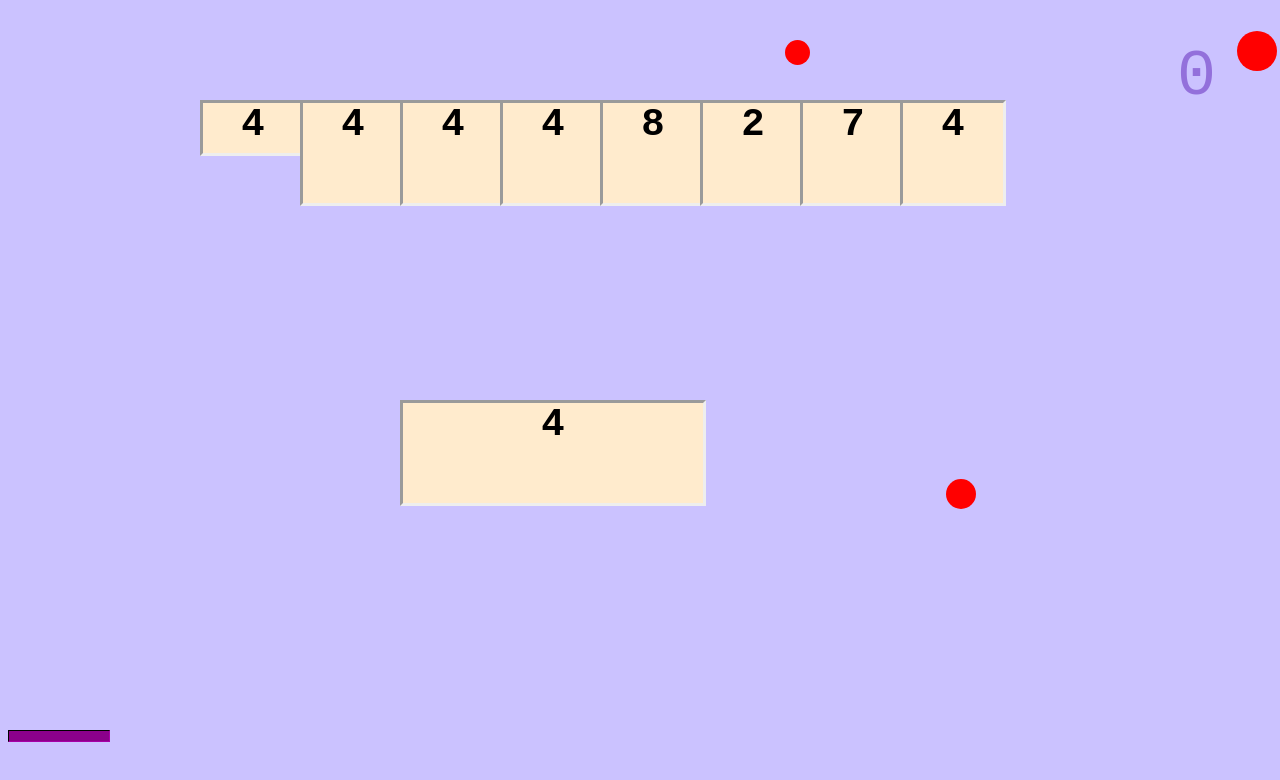
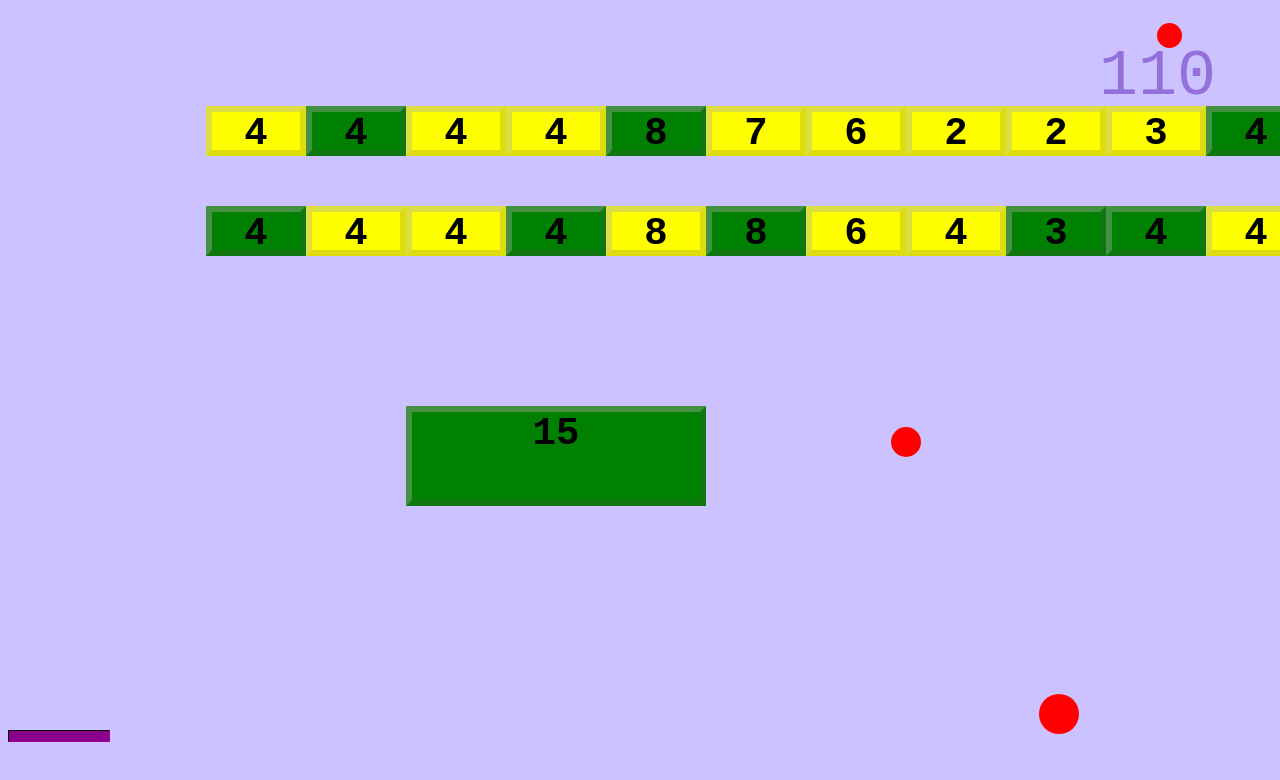
Before and after one commit to Andser99/Brick, a website with bundled scripts: page public/html/b.html in a window 1280 px wide. Built offline with nearby package versions, Linux system fonts and the light colour scheme.

Commit message:
added brick colors and speed ball effect

```diff
--- a/public/css/style.css
+++ b/public/css/style.css
@@ -20,14 +20,18 @@ body {
 }
 .brick {
     position: fixed;
-    background-color: blanchedalmond;
+    background-color: yellow;
     text-align: center;
-    border: inset 3px;
+    border: inset 6px yellow;
     vertical-align: middle;
     font-family: monospace;
     font-weight: bolder;
     color: black;
     font-size: 3em;
+    border-top-color: rgba(255, 255, 255, 0.4);
+    border-left-color: rgba(255, 255, 255, 0.4);
+    border-right-color: rgba(80, 80, 80, 0.2);
+    border-bottom-color: rgba(80, 80, 80, 0.2);
 
 }
 .score {
--- a/public/html/b.html
+++ b/public/html/b.html
@@ -22,6 +22,26 @@
         <div id="brick7" class="brick"></div>
         <div id="brick8" class="brick"></div>
         <div id="brick9" class="brick"></div>
+        <div id="brick10" class="brick"></div>
+        <div id="brick11" class="brick"></div>
+        <div id="brick12" class="brick"></div>
+        <div id="brick13" class="brick"></div>
+        <div id="brick14" class="brick"></div>
+        <div id="brick15" class="brick"></div>
+        <div id="brick16" class="brick"></div>
+        <div id="brick17" class="brick"></div>
+        <div id="brick18" class="brick"></div>
+        <div id="brick19" class="brick"></div>
+        <div id="brick20" class="brick"></div>
+        <div id="brick21" class="brick"></div>
+        <div id="brick22" class="brick"></div>
+        <div id="brick23" class="brick"></div>
+        <div id="brick24" class="brick"></div>
+        <div id="brick25" class="brick"></div>
+        <div id="brick26" class="brick"></div>
+        <div id="brick27" class="brick"></div>
+        <div id="brick28" class="brick"></div>
+        <div id="brick29" class="brick"></div>
     </div>
     <div id="menu"></div>
 </body>
--- a/public/js/Brick.js
+++ b/public/js/Brick.js
@@ -2,8 +2,9 @@ import { GameObject } from './GameObject.js';
 import { toPixels } from './Util.js';
 
 export class Brick extends GameObject {
-    constructor(w, h, element, posX, posY, lifes) {
+    constructor(w, h, element, posX, posY, lifes, color) {
         super(w, h, element, posX, posY);
+        this.color = color;
         this.posX = posX;
         this.posY = posY;
         this.element = element;
@@ -11,14 +12,15 @@ export class Brick extends GameObject {
         this.setW(w);
         this.setH(h);
         this.element.innerHTML = this.lifes;
-        this.element.style.left = toPixels(posX);
-        this.element.style.top = toPixels(posY);
+        this.element.style.left = toPixels(posX+6);
+        this.element.style.top = toPixels(posY+6);
+        this.element.style.backgroundColor = color;
     }
 
     setW(value) {
         this.w = value;
         if (this.element != undefined) {
-            this.element.style.width = toPixels(this.w);
+            this.element.style.width = toPixels(this.w-12);
         }
         this.w = value + 6;
     }
@@ -26,16 +28,22 @@ export class Brick extends GameObject {
     setH(value) {
         this.h = value;
         if (this.element != undefined) {
-            this.element.style.height = toPixels(this.h);
+            this.element.style.height = toPixels(this.h-12);
         }
-        this.h = value + 6;
     }
 
     collide(collider) {
         this.lifes--;
         this.element.innerHTML = this.lifes;
+        this.color;
+        setTimeout(() => {
+            this.element.style.backgroundColor = "dark"+this.color;
+            setTimeout(()=> {
+                this.element.style.backgroundColor = this.color;
+            }, 60)
+        }, 0);
+        collider.owner.score += 10;
         if (this.lifes <= 0) {
-            collider.owner.score += 100;
             this.element.style.display = "none";
             GameObject.removeItemFromArr(this);
         }
--- a/public/js/Effects.js
+++ b/public/js/Effects.js
@@ -61,6 +61,33 @@ export function WidenerEffect(multiplier) {
     }
 }
 
+export function BallSpeedEffect(multiplier) {
+    var isEnabled = false;
+    var enable = (gameObject) => {
+        gameObject.speed *= multiplier;
+    }
+    var disable = (gameObject) => {
+        gameObject.speed /= multiplier;
+    }
+    return {
+        enable: (gameObject) => {
+            if (!isEnabled) {
+                enable(gameObject);
+                isEnabled = true;
+                return true;
+            }
+            return false;
+        },
+        disable: (gameObject) => {
+            if (isEnabled){
+                disable(gameObject);
+                isEnabled = false;
+                return true;
+            }
+            return false;
+        }
+    }
+}
 // NYI
 // export function BounceSpeedMultiplier(multiplier) {
 //     return {
--- a/public/js/Game.js
+++ b/public/js/Game.js
@@ -1,5 +1,5 @@
 import { GameObject } from './GameObject.js';
-import { Modifier, EnlargerEffect, WidenerEffect} from './Effects.js';
+import { Modifier, EnlargerEffect, WidenerEffect, BallSpeedEffect} from './Effects.js';
 import { Player } from './Player.js';
 import { Brick } from './Brick.js';
 import { Ball } from './Ball.js';
@@ -28,20 +28,41 @@ function startGame() {
     var modB = new Modifier("Width1++", new WidenerEffect(2), player);
     var modC = new Modifier("Width2++", new WidenerEffect(1.75), player);
 
-    var ball = new Ball("Ball1", 1, 0, 1, 785, 50, 25, 25, container, player);
-    var modD = new Modifier("WidthBall++", new EnlargerEffect(2), ball);
-    var ball = new Ball("Ball2", 1, 0.4, 1, 400, 700, 30, 30, container, player);
-    var ball = new Ball("Ball3", 1, 0.9, 1, 200, 900, 40, 40, container, player);
+    var ballA = new Ball("BallA", 2, 0.33, 1, 785, 50, 25, 25, container, player);
+    var modD = new Modifier("WidthBall++", new EnlargerEffect(2), ballA);
+    var ballB = new Ball("BallB", 3, 0.4, 1, 400, 700, 30, 30, container, player);
+    var ballC = new Ball("BallC", 2, 0.9, 1, 200, 900, 40, 40, container, player);
+    var modE = new Modifier("SpeedBall++", new BallSpeedEffect(2), ballB);
 
-    var brick1 = new Brick(300, 100, document.getElementById("brick1"), 400, 400, 4);
-    var brick1 = new Brick(100, 50, document.getElementById("brick2"), 200, 100, 4);
-    var brick1 = new Brick(100, 100, document.getElementById("brick3"), 300, 100, 4);
-    var brick1 = new Brick(100, 100, document.getElementById("brick4"), 400, 100, 4);
-    var brick1 = new Brick(100, 100, document.getElementById("brick5"), 500, 100, 4);
-    var brick1 = new Brick(100, 100, document.getElementById("brick6"), 600, 100, 8);
-    var brick1 = new Brick(100, 100, document.getElementById("brick7"), 700, 100, 8);
-    var brick1 = new Brick(100, 100, document.getElementById("brick8"), 800, 100, 8);
-    var brick1 = new Brick(100, 100, document.getElementById("brick9"), 900, 100, 4);
+    var brick1 = new Brick(300, 100, document.getElementById("brick1"), 400, 400, 15, "green");
+    var brick2 = new Brick(100, 50, document.getElementById("brick2"), 200, 100, 4, "yellow");
+    var brick3 = new Brick(100, 50, document.getElementById("brick3"), 300, 100, 4, "green");
+    var brick4 = new Brick(100, 50, document.getElementById("brick4"), 400, 100, 4, "yellow");
+    var brick5 = new Brick(100, 50, document.getElementById("brick5"), 500, 100, 4, "yellow");
+    var brick6 = new Brick(100, 50, document.getElementById("brick6"), 600, 100, 8, "green");
+    var brick7 = new Brick(100, 50, document.getElementById("brick7"), 700, 100, 8, "yellow");
+    var brick8 = new Brick(100, 50, document.getElementById("brick8"), 800, 100, 8, "yellow");
+    var brick9 = new Brick(100, 50, document.getElementById("brick9"), 900, 100, 4, "yellow");
+    var brick10 = new Brick(100, 50, document.getElementById("brick10"), 1000, 100, 4, "yellow");
+    var brick11 = new Brick(100, 50, document.getElementById("brick11"), 1100, 100, 4, "yellow");
+    var brick12 = new Brick(100, 50, document.getElementById("brick12"), 1200, 100, 4, "green");
+    var brick13 = new Brick(100, 50, document.getElementById("brick13"), 1300, 100, 4, "yellow");
+    var brick14 = new Brick(100, 50, document.getElementById("brick14"), 1400, 100, 4, "green");
+    var brick15 = new Brick(100, 50, document.getElementById("brick15"), 1500, 100, 4, "yellow");
+    var brick16 = new Brick(100, 50, document.getElementById("brick16"), 200, 200, 4, "green");
+    var brick17 = new Brick(100, 50, document.getElementById("brick17"), 300, 200, 4, "yellow");
+    var brick18 = new Brick(100, 50, document.getElementById("brick18"), 400, 200, 4, "yellow");
+    var brick19 = new Brick(100, 50, document.getElementById("brick19"), 500, 200, 4, "green");
+    var brick20 = new Brick(100, 50, document.getElementById("brick20"), 600, 200, 8, "yellow");
+    var brick21 = new Brick(100, 50, document.getElementById("brick21"), 700, 200, 8, "green");
+    var brick22 = new Brick(100, 50, document.getElementById("brick22"), 800, 200, 8, "yellow");
+    var brick23 = new Brick(100, 50, document.getElementById("brick23"), 900, 200, 4, "yellow");
+    var brick24 = new Brick(100, 50, document.getElementById("brick24"), 1000, 200, 4, "green");
+    var brick25 = new Brick(100, 50, document.getElementById("brick25"), 1100, 200, 4, "green");
+    var brick26 = new Brick(100, 50, document.getElementById("brick26"), 1200, 200, 4, "yellow");
+    var brick27 = new Brick(100, 50, document.getElementById("brick27"), 1300, 200, 4, "yellow");
+    var brick28 = new Brick(100, 50, document.getElementById("brick28"), 1400, 200, 4, "green");
+    var brick29 = new Brick(100, 50, document.getElementById("brick29"), 1500, 200, 4, "yellow");
     // setInterval(() => {ball.vectorX = Math.random(2)-1;}, 1000);
     var paused = false;
     document.addEventListener("keydown", (e) => {
@@ -64,6 +85,13 @@ function startGame() {
             break;
             case 'x':
                 console.log(`${modD.name} ${modD.deactivate() ? "off" : "is already disabled"}`);
+            break;
+            break;
+            case 'p':
+                console.log(`${modE.name} ${modE.activate() ? "on" : "is already active"}`);
+            break;
+            case 'o':
+                console.log(`${modE.name} ${modE.deactivate() ? "off" : "is already disabled"}`);
             break;
             case 'f':
                 paused = true;
--- a/public/js/Player.js
+++ b/public/js/Player.js
@@ -3,7 +3,7 @@ import { toPixels } from './Util.js';
 
 export class Player extends GameObject {
 
-    constructor(w, h, element, posX = 0, posY = 800) {
+    constructor(w, h, element, posX = 0, posY = 0) {
         super(w, h, element, posX, posY);
         this.score = 0;
         this.name = "Player";
```
